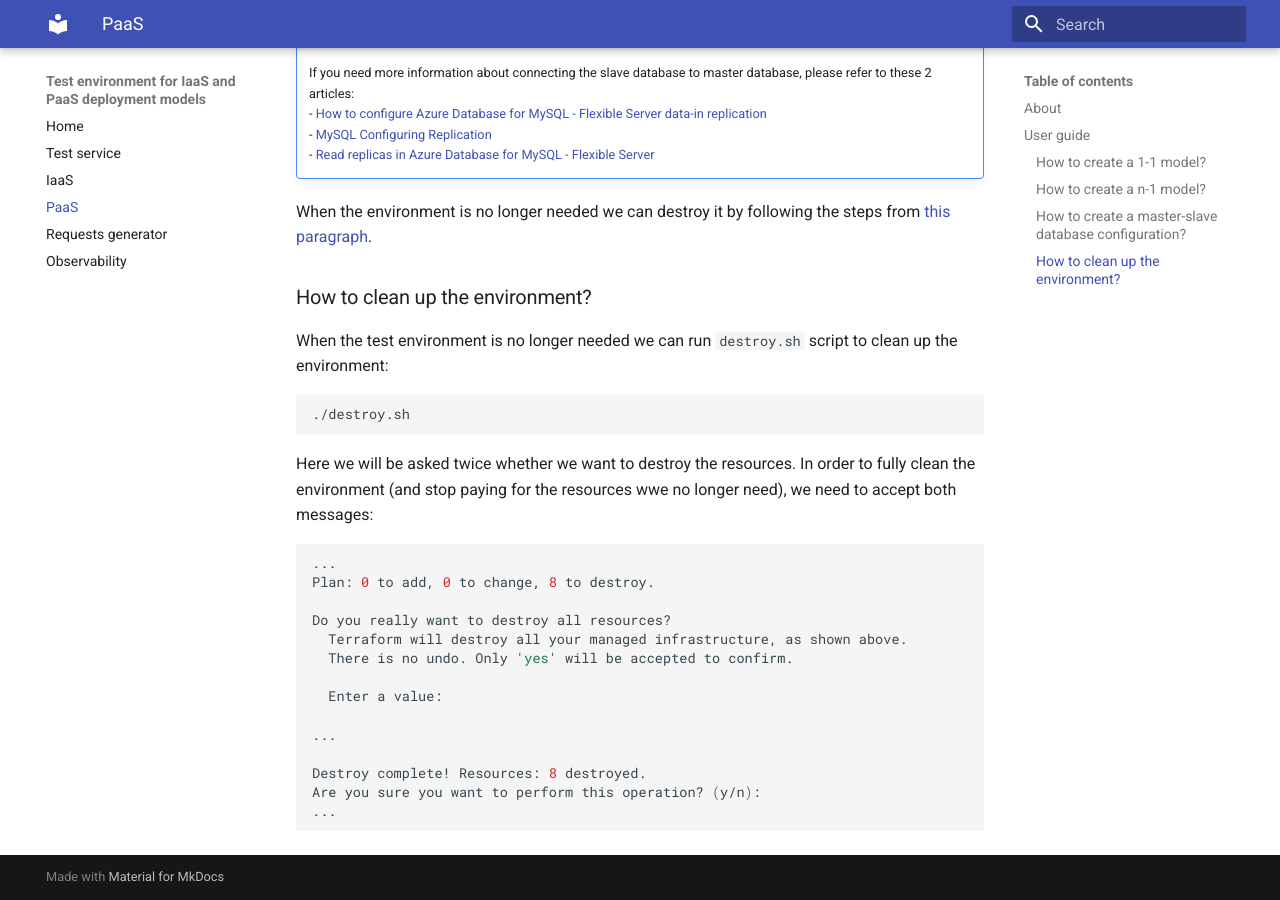
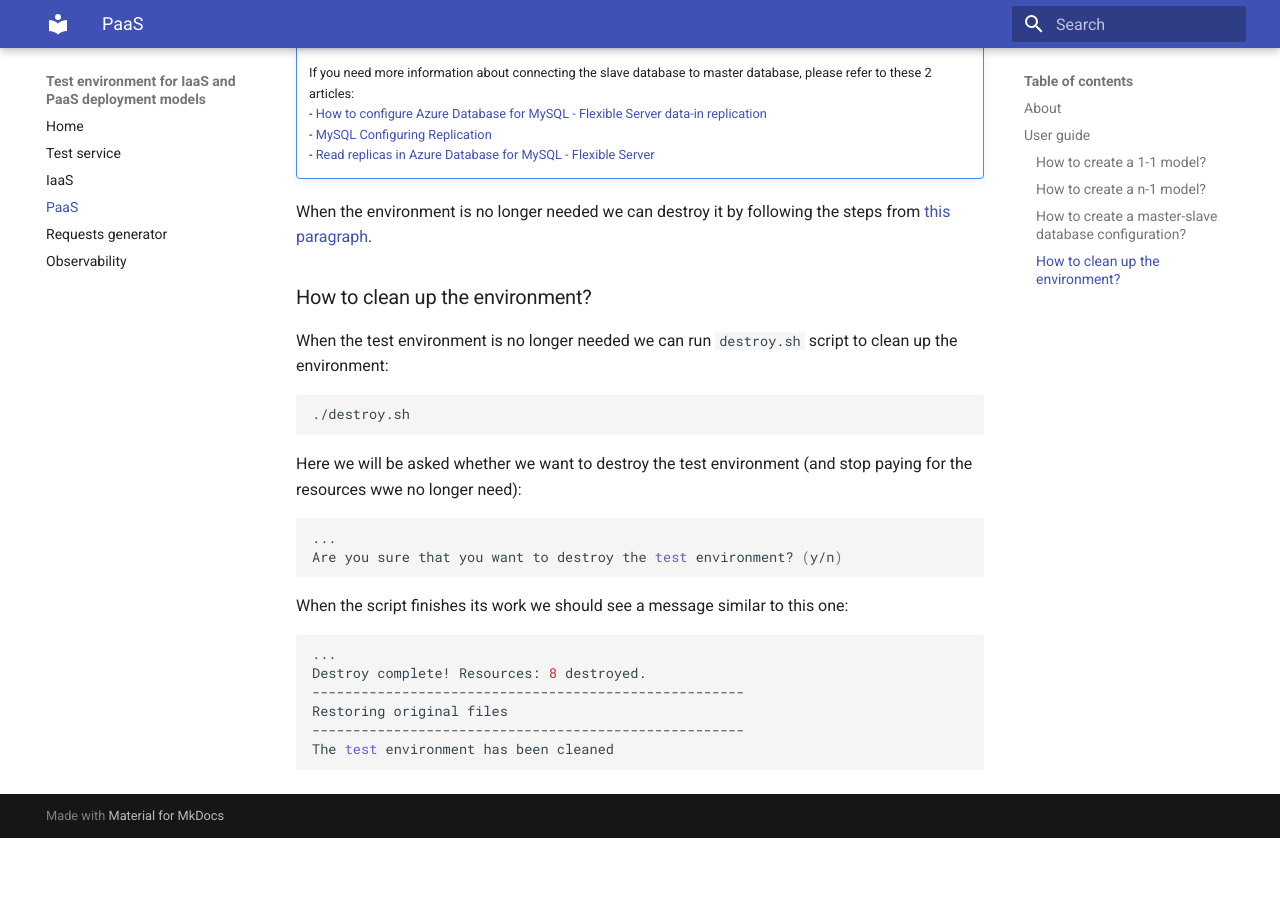
Before and after one commit to WasilewM/23Z-INZ, an MkDocs documentation site: the page built from docs/docs/PaaS/paas.md, in a window 1280 px wide and 900 px high, scrolled down 4527 px. Built offline with MkDocs 1.6.1 and Material for MkDocs 9.7.7, drawn with Linux system fonts in a browser that asks for light colours; after the commit the page ends 5365 px from its top, so only the background shows below that.

Commit message:
Simplify resources destruction in PaaS

````diff
--- a/docs/docs/PaaS/paas.md
+++ b/docs/docs/PaaS/paas.md
@@ -180,20 +180,18 @@ When the test environment is no longer needed we can run `destroy.sh` script to
 ```shell
 ./destroy.sh
 ```
-Here we will be asked twice whether we want to destroy the resources. In order to fully clean the environment (and stop paying for the resources wwe no longer need), we need to accept both messages:
+Here we will be asked whether we want to destroy the test environment (and stop paying for the resources wwe no longer need):
 ```shell
 ...
-Plan: 0 to add, 0 to change, 8 to destroy.
+Are you sure that you want to destroy the test environment? (y/n)
+```
 
-Do you really want to destroy all resources?
-  Terraform will destroy all your managed infrastructure, as shown above.
-  There is no undo. Only 'yes' will be accepted to confirm.
-
-  Enter a value:
-
+When the script finishes its work we should see a message similar to this one:
+```shell
 ...
-
 Destroy complete! Resources: 8 destroyed.
-Are you sure you want to perform this operation? (y/n):
-...
+-----------------------------------------------------
+Restoring original files
+-----------------------------------------------------
+The test environment has been cleaned
 ```
````
Also changed, not shown: 1 other file.
